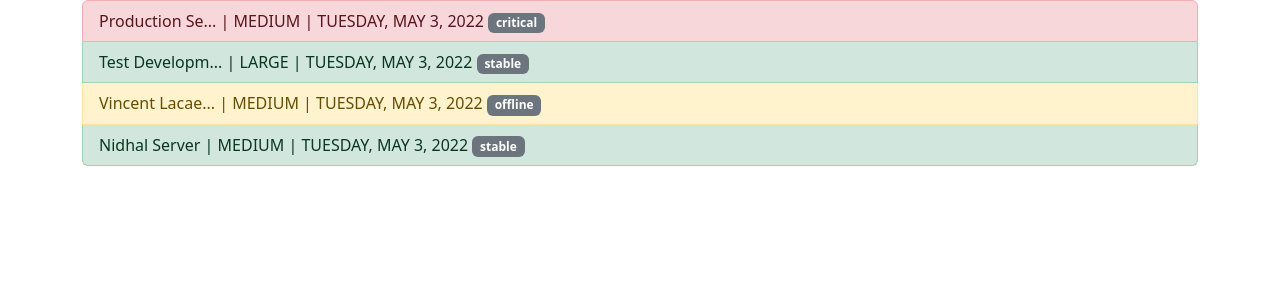
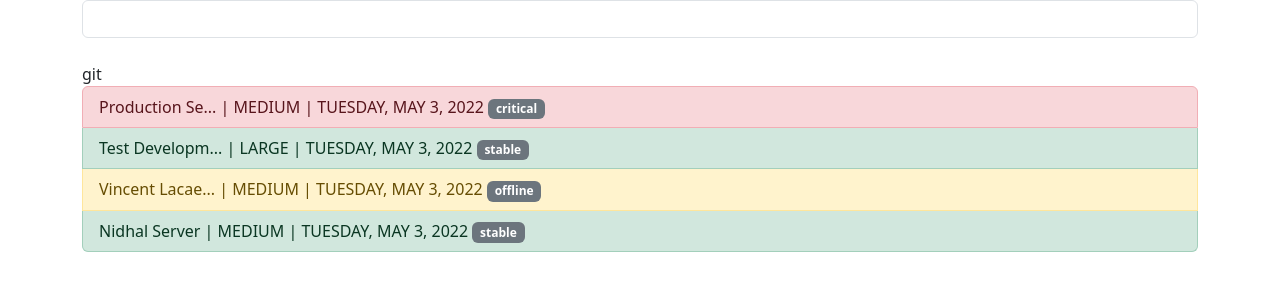
Before and after one commit to n2sy/ng-plb-nov-24, an Angular app: page / in a window 1280 px wide. Shown: the top 300 px of the page. Built offline with nearby package versions, Linux system fonts and the light colour scheme.

Commit message:
add filter pipe step 1

```diff
--- a/src/app/app.module.ts
+++ b/src/app/app.module.ts
@@ -16,9 +16,10 @@ import { MsWordComponent } from './ms-word/ms-word.component';
 import { ManageServersComponent } from './manage-servers/manage-servers.component';
 import { CustomDirDirective } from './custom-dir.directive';
 import { ShortPipe } from './pipes/short.pipe';
+import { FilterPipe } from './pipes/filter.pipe';
 
 @NgModule({
-  declarations: [AppComponent, FirstComponent, ChildComponent, CvComponent, ListeComponent, DetailsComponent, ItemComponent, HomeAccountComponent, AddAccountComponent, ItemAccountComponent, MsWordComponent, ManageServersComponent, CustomDirDirective, ShortPipe],
+  declarations: [AppComponent, FirstComponent, ChildComponent, CvComponent, ListeComponent, DetailsComponent, ItemComponent, HomeAccountComponent, AddAccountComponent, ItemAccountComponent, MsWordComponent, ManageServersComponent, CustomDirDirective, ShortPipe, FilterPipe],
   imports: [BrowserModule, FormsModule],
   providers: [],
   bootstrap: [AppComponent],
--- a/src/app/manage-servers/manage-servers.component.html
+++ b/src/app/manage-servers/manage-servers.component.html
@@ -1,3 +1,5 @@
+<input [(ngModel)]="selectedStatus" type="text" class="form-control" />
+<br />git
 <ol class="list-group">
   @for (serv of tabServers; track $index) {
 
--- a/src/app/manage-servers/manage-servers.component.ts
+++ b/src/app/manage-servers/manage-servers.component.ts
@@ -6,6 +6,7 @@ import { Component } from '@angular/core';
   styleUrl: './manage-servers.component.css',
 })
 export class ManageServersComponent {
+  selectedStatus = '';
   tabServers = [
     {
       name: 'Production Server',
--- /dev/null
+++ b/src/app/pipes/filter.pipe.ts
@@ -0,0 +1,12 @@
+import { Pipe, PipeTransform } from '@angular/core';
+
+@Pipe({
+  name: 'filter'
+})
+export class FilterPipe implements PipeTransform {
+
+  transform(value: unknown, ...args: unknown[]): unknown {
+    return null;
+  }
+
+}
```
Also changed, not shown: 1 other file (tests, documents, lock files or other folders).
